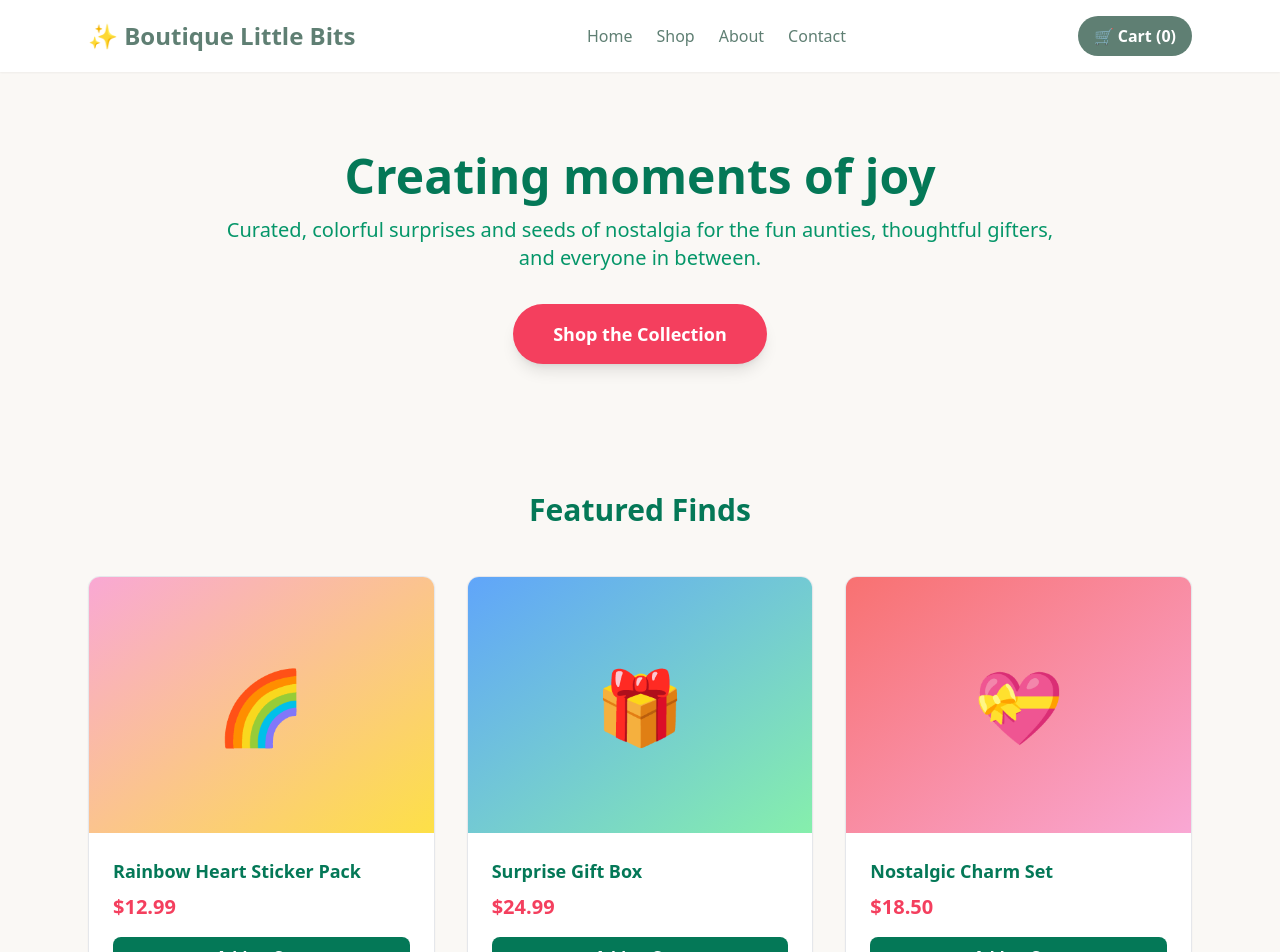
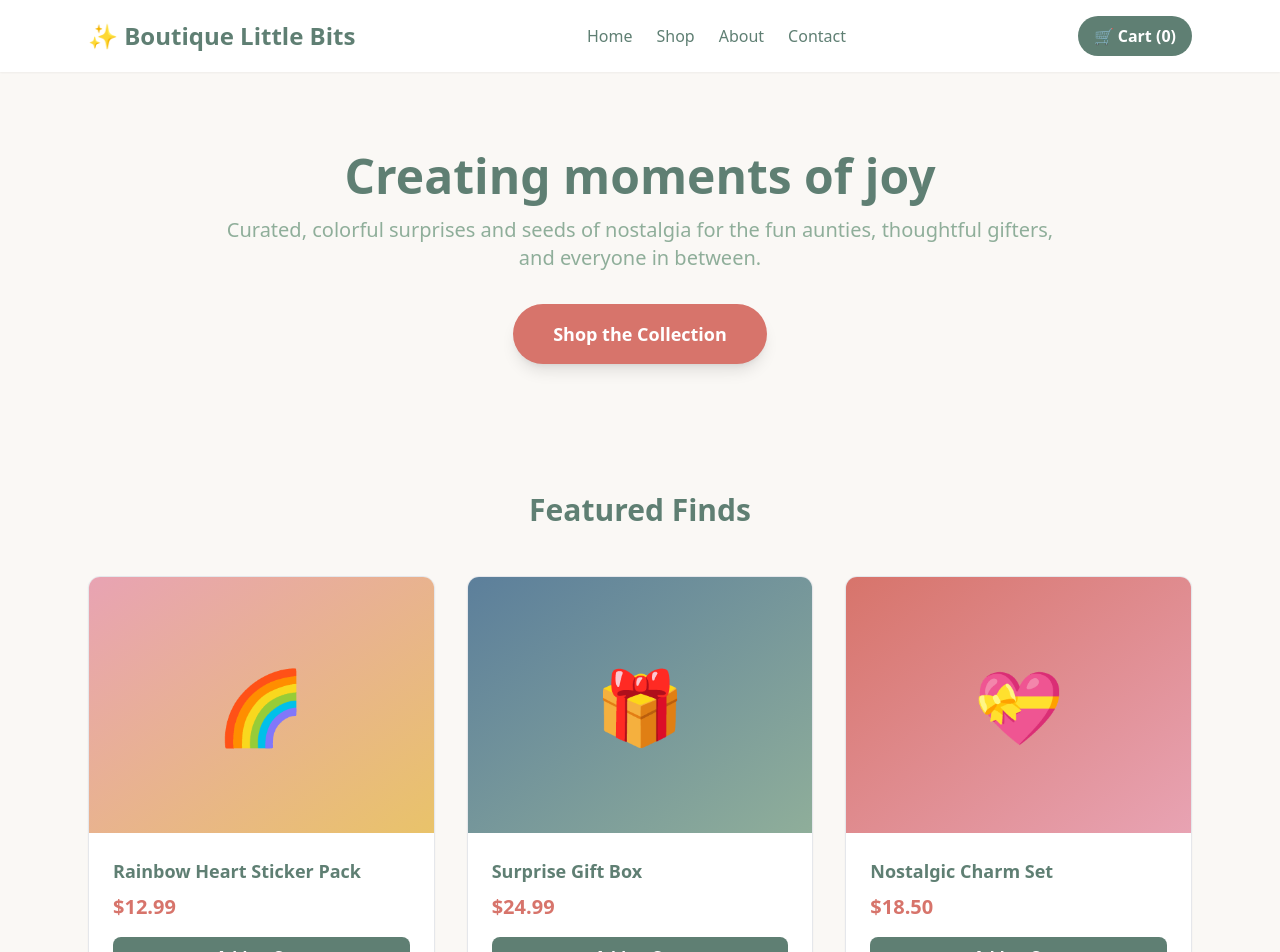
Before and after one commit to BoutiqueLittleBits-Admin/littlebits-hub, a Next.js app: page / in a window 1280 px wide. Shown: the top 952 px of the page. Built offline with nearby package versions, Linux system fonts and the light colour scheme.

Commit message:
Update page.js

```diff
--- a/app/page.js
+++ b/app/page.js
@@ -5,27 +5,27 @@ export default function HomePage() {
   const { addToCart } = useCart();
 
   const featuredItems = [
-    { emoji: "🌈", name: "Rainbow Heart Sticker Pack", price: "12.99", color: "from-pink-300 to-yellow-300" },
-    { emoji: "🎁", name: "Surprise Gift Box", price: "24.99", color: "from-blue-400 to-green-300" },
-    { emoji: "💝", name: "Nostalgic Charm Set", price: "18.50", color: "from-red-400 to-pink-300" }
+    { emoji: "🌈", name: "Rainbow Heart Sticker Pack", price: "12.99", color: "from-brand-blush to-brand-gold" },
+    { emoji: "🎁", name: "Surprise Gift Box", price: "24.99", color: "from-brand-slate to-brand-mint" },
+    { emoji: "💝", name: "Nostalgic Charm Set", price: "18.50", color: "from-brand-coral to-brand-blush" }
   ];
 
   return (
     <div className="min-h-screen">
       <section className="max-w-4xl mx-auto py-20 px-6 text-center">
-        <h1 className="text-5xl font-bold text-emerald-700 mb-4">
+        <h1 className="text-5xl font-bold text-brand-sage mb-4">
           Creating moments of joy
         </h1>
-        <p className="text-xl text-emerald-600 mb-8">
+        <p className="text-xl text-brand-mint mb-8">
           Curated, colorful surprises and seeds of nostalgia for the fun aunties, thoughtful gifters, and everyone in between.
         </p>
-        <a href="/shop" className="inline-block bg-rose-500 text-white px-10 py-4 rounded-full font-bold text-lg hover:bg-emerald-700 transition-all shadow-lg">
+        <a href="/shop" className="inline-block bg-brand-coral text-white px-10 py-4 rounded-full font-bold text-lg hover:bg-brand-sage transition-all shadow-lg">
           Shop the Collection
         </a>
       </section>
 
       <section className="max-w-6xl mx-auto px-6 py-12">
-        <h2 className="text-3xl text-center font-bold text-emerald-700 mb-12">
+        <h2 className="text-3xl text-center font-bold text-brand-sage mb-12">
           Featured Finds
         </h2>
         <div className="grid grid-cols-1 md:grid-cols-3 gap-8">
@@ -35,11 +35,11 @@ export default function HomePage() {
                 {item.emoji}
               </div>
               <div className="p-6">
-                <h3 className="text-lg font-semibold text-emerald-700 mb-2">{item.name}</h3>
-                <p className="text-xl font-bold text-rose-500 mb-4">${item.price}</p>
+                <h3 className="text-lg font-semibold text-brand-sage mb-2">{item.name}</h3>
+                <p className="text-xl font-bold text-brand-coral mb-4">${item.price}</p>
                 <button
                   onClick={() => addToCart(item)}
-                  className="w-full bg-emerald-700 text-white py-2 rounded-lg font-semibold hover:bg-rose-500 transition-colors"
+                  className="w-full bg-brand-sage text-white py-2 rounded-lg font-semibold hover:bg-brand-coral transition-colors"
                 >
                   Add to Cart
                 </button>
```
